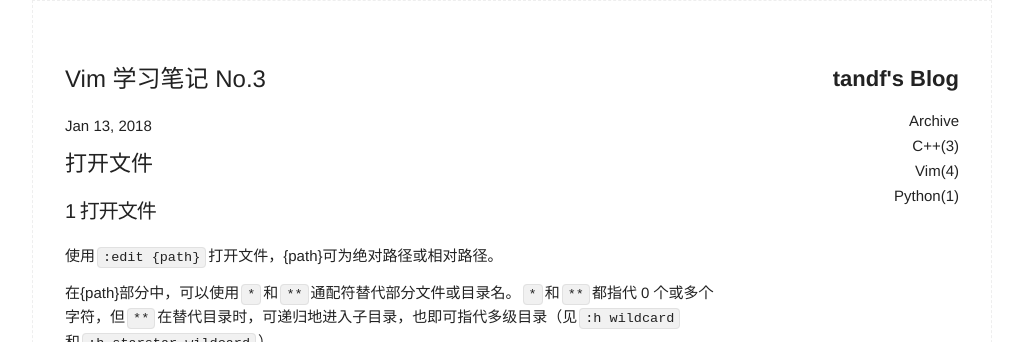
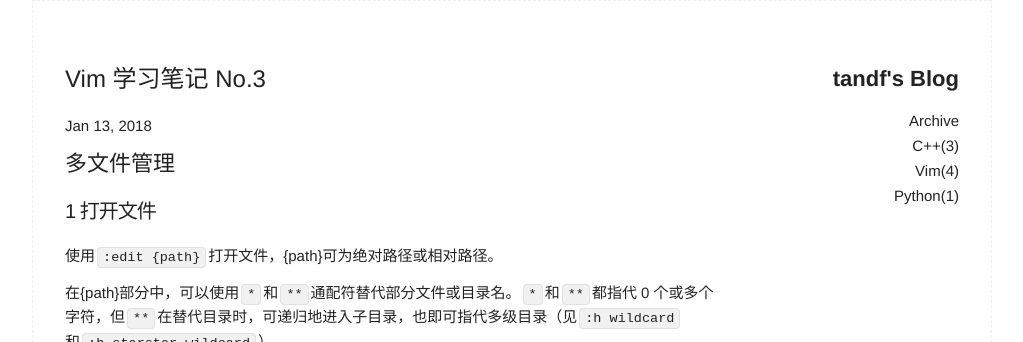
Before and after one commit to tandf/tandf.github.io, a Jekyll site: the page built from _posts/2018-01-13-Studying-Vim-NO3.md, in a window 1280 px wide and 900 px high. Shown: the top 342 px of the window, without its empty margins (128-1151 px from the left). Built offline with Jekyll 4.4.1, drawn with Linux system fonts in a browser that asks for light colours.

Commit message:
fix title

```diff
--- a/_posts/2018-01-13-Studying-Vim-NO3.md
+++ b/_posts/2018-01-13-Studying-Vim-NO3.md
@@ -6,7 +6,7 @@ category: Vim
 
 ---
 
-## 打开文件
+## 多文件管理
 
 ### 1 打开文件
 使用`:edit {path}`打开文件，{path}可为绝对路径或相对路径。
```
